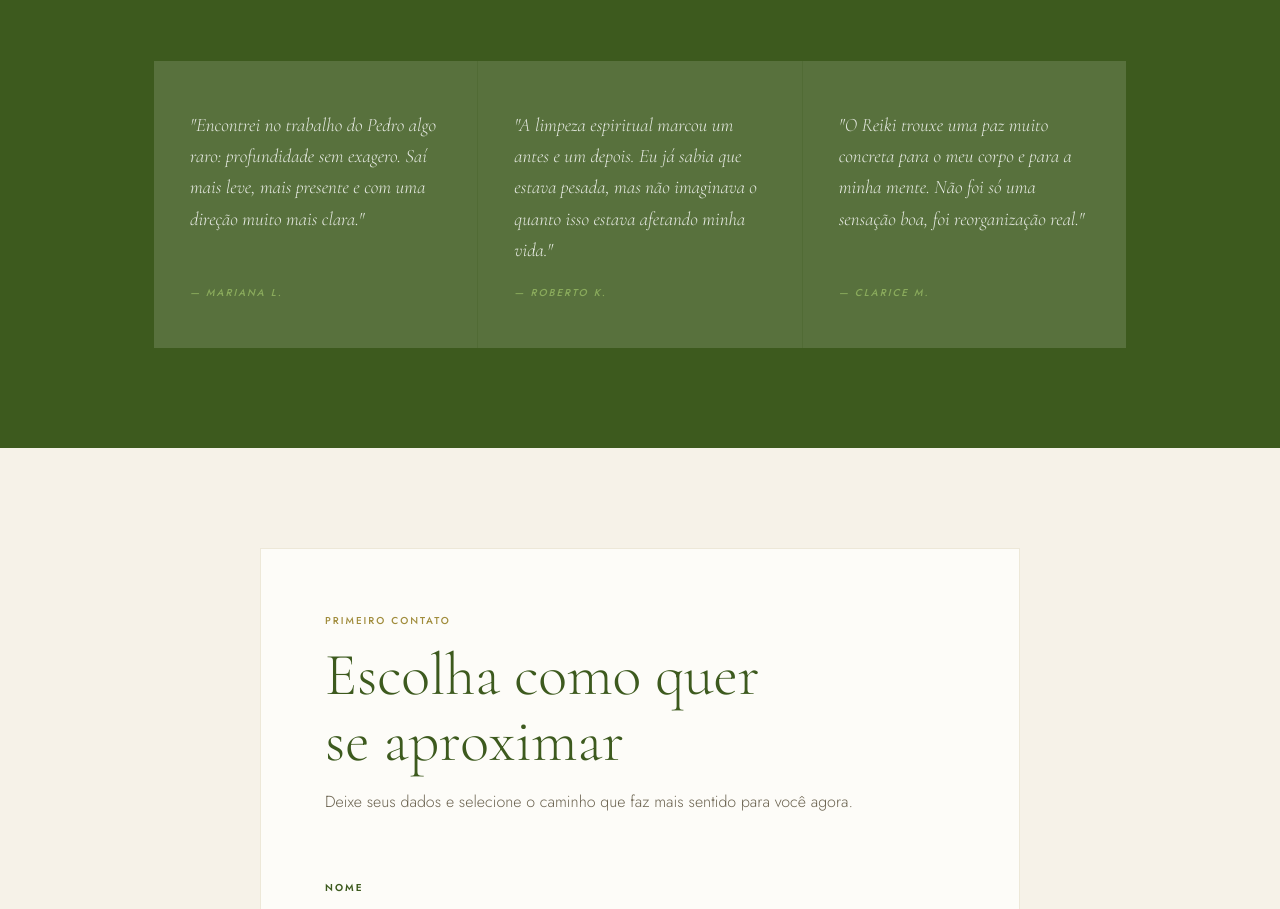
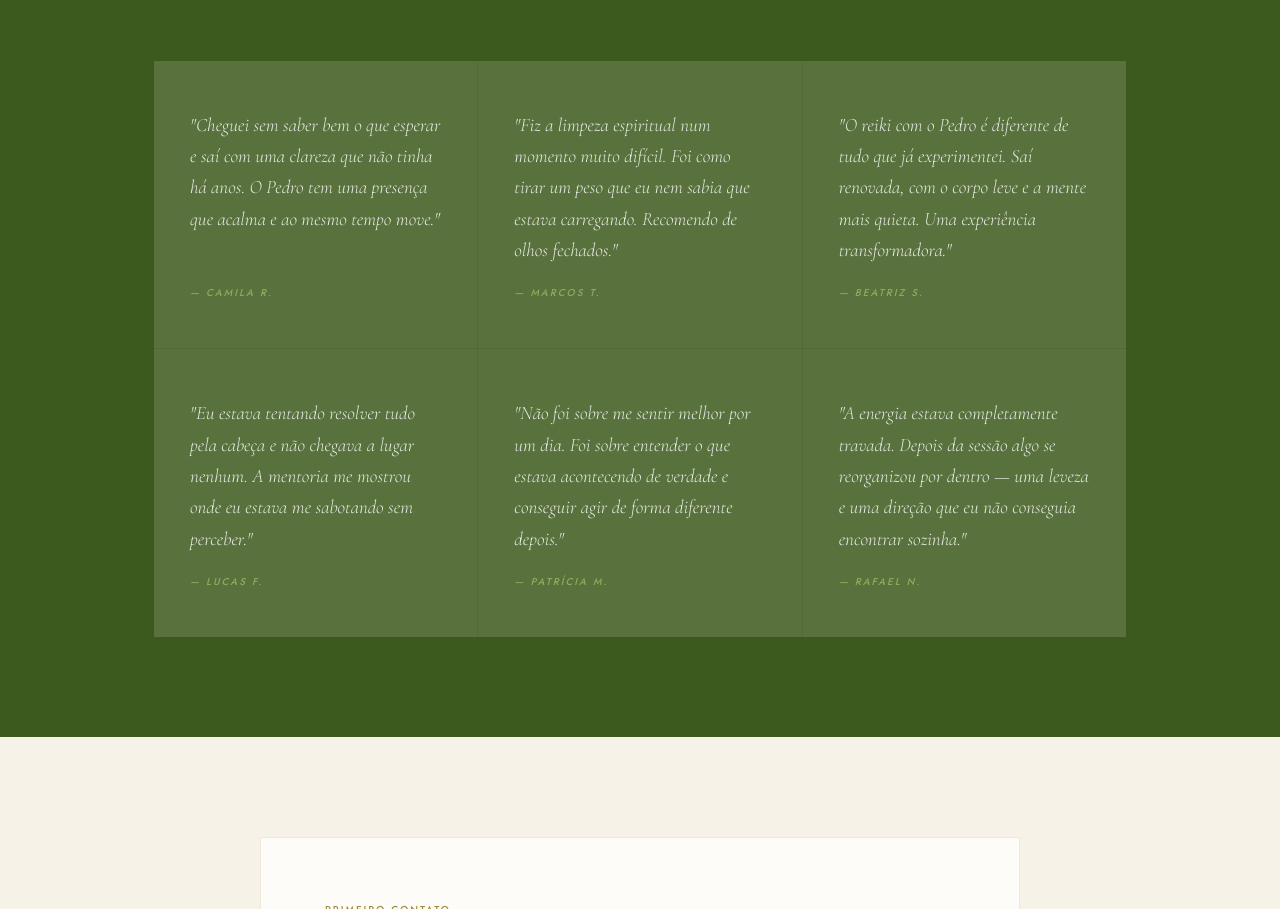
Before and after one commit to Pedrosperb-cmd/pedro-landing, a React (Vite) app: page / in a window 1280 px wide. Shown: the part 2807-3716 px from the top of the page. Built offline with nearby package versions, Linux system fonts and the light colour scheme; no server answers.

Commit message:
Update App.jsx

```diff
--- a/src/App.jsx
+++ b/src/App.jsx
@@ -50,18 +50,30 @@ export default function App() {
     },
   ];
 
-  const testimonials = [
+const testimonials = [
     {
-      quote: "Encontrei no trabalho do Pedro algo raro: profundidade sem exagero. Saí mais leve, mais presente e com uma direção muito mais clara.",
-      author: "Mariana L.",
+      quote: "Cheguei sem saber bem o que esperar e saí com uma clareza que não tinha há anos. O Pedro tem uma presença que acalma e ao mesmo tempo move.",
+      author: "Camila R.",
     },
     {
-      quote: "A limpeza espiritual marcou um antes e um depois. Eu já sabia que estava pesada, mas não imaginava o quanto isso estava afetando minha vida.",
-      author: "Roberto K.",
+      quote: "Fiz a limpeza espiritual num momento muito difícil. Foi como tirar um peso que eu nem sabia que estava carregando. Recomendo de olhos fechados.",
+      author: "Marcos T.",
     },
     {
-      quote: "O Reiki trouxe uma paz muito concreta para o meu corpo e para a minha mente. Não foi só uma sensação boa, foi reorganização real.",
-      author: "Clarice M.",
+      quote: "O reiki com o Pedro é diferente de tudo que já experimentei. Saí renovada, com o corpo leve e a mente mais quieta. Uma experiência transformadora.",
+      author: "Beatriz S.",
+    },
+    {
+      quote: "Eu estava tentando resolver tudo pela cabeça e não chegava a lugar nenhum. A mentoria me mostrou onde eu estava me sabotando sem perceber.",
+      author: "Lucas F.",
+    },
+    {
+      quote: "Não foi sobre me sentir melhor por um dia. Foi sobre entender o que estava acontecendo de verdade e conseguir agir de forma diferente depois.",
+      author: "Patrícia M.",
+    },
+    {
+      quote: "A energia estava completamente travada. Depois da sessão algo se reorganizou por dentro — uma leveza e uma direção que eu não conseguia encontrar sozinha.",
+      author: "Rafael N.",
     },
   ];
 
```
